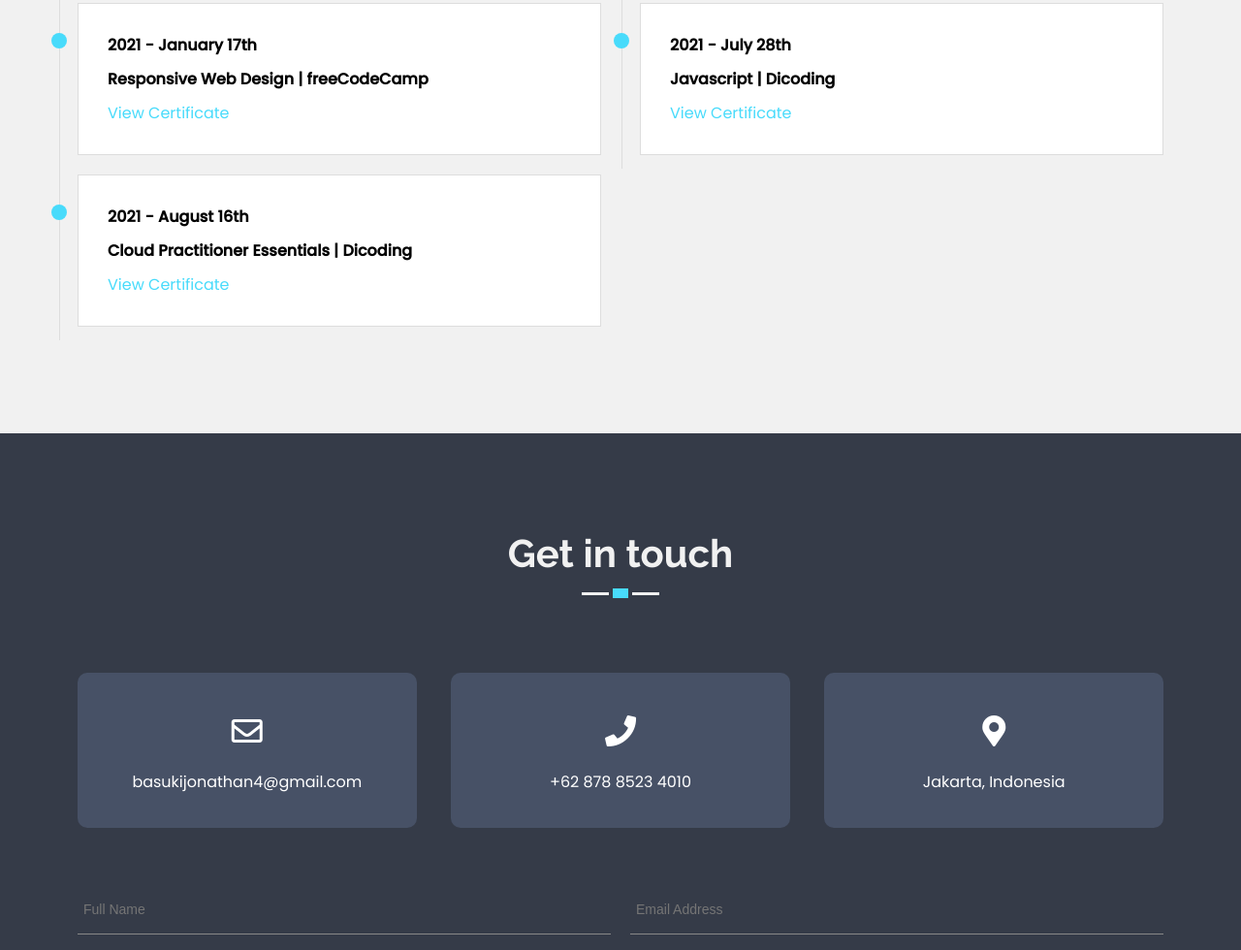
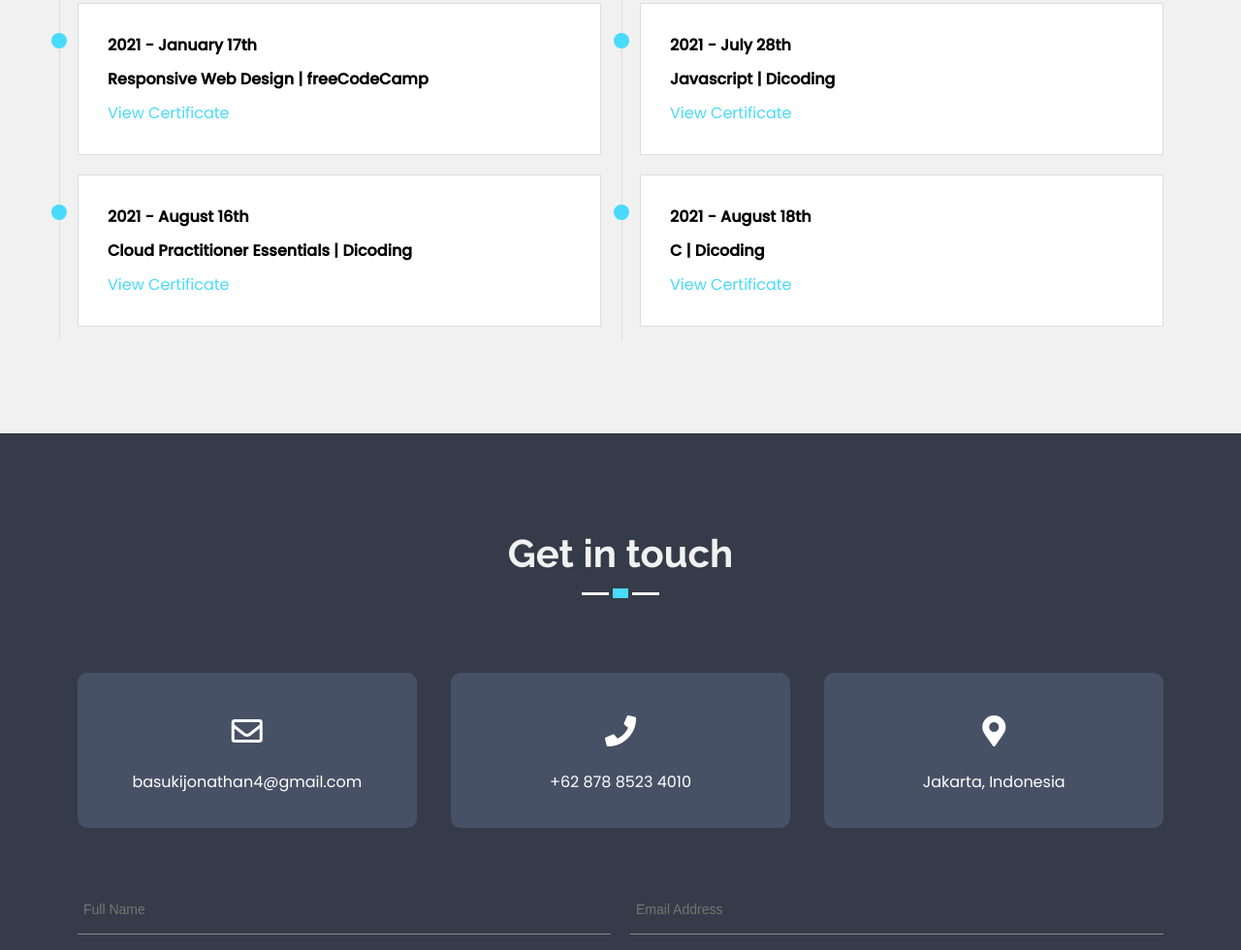
Before and after one commit to jonathanbasuki/current-portfolio-web, a plain HTML site: page index.html in a window 1280 px wide. Shown: the part 3160-4140 px from the top of the page at 97% size. Drawn offline with nearby package versions, Linux system fonts and the light colour scheme.

Commit message:
add: new certificate

```diff
--- a/index.html
+++ b/index.html
@@ -256,6 +256,12 @@
           <h3>Cloud Practitioner Essentials | Dicoding</h3>
           <a href="https://www.dicoding.com/certificates/L4PQ3QRJOPO1" target="_blank" rel="noopener noreferrer" class="view">View Certificate</a>
         </div>
+
+        <div class="block">
+          <h4>2021 - August 18th</h4>
+          <h3>C | Dicoding</h3>
+          <a href="https://www.dicoding.com/certificates/MRZMK8DMRPYQ" target="_blank" rel="noopener noreferrer" class="view">View Certificate</a>
+        </div>
       </div>
     </div>
   </section>
```
